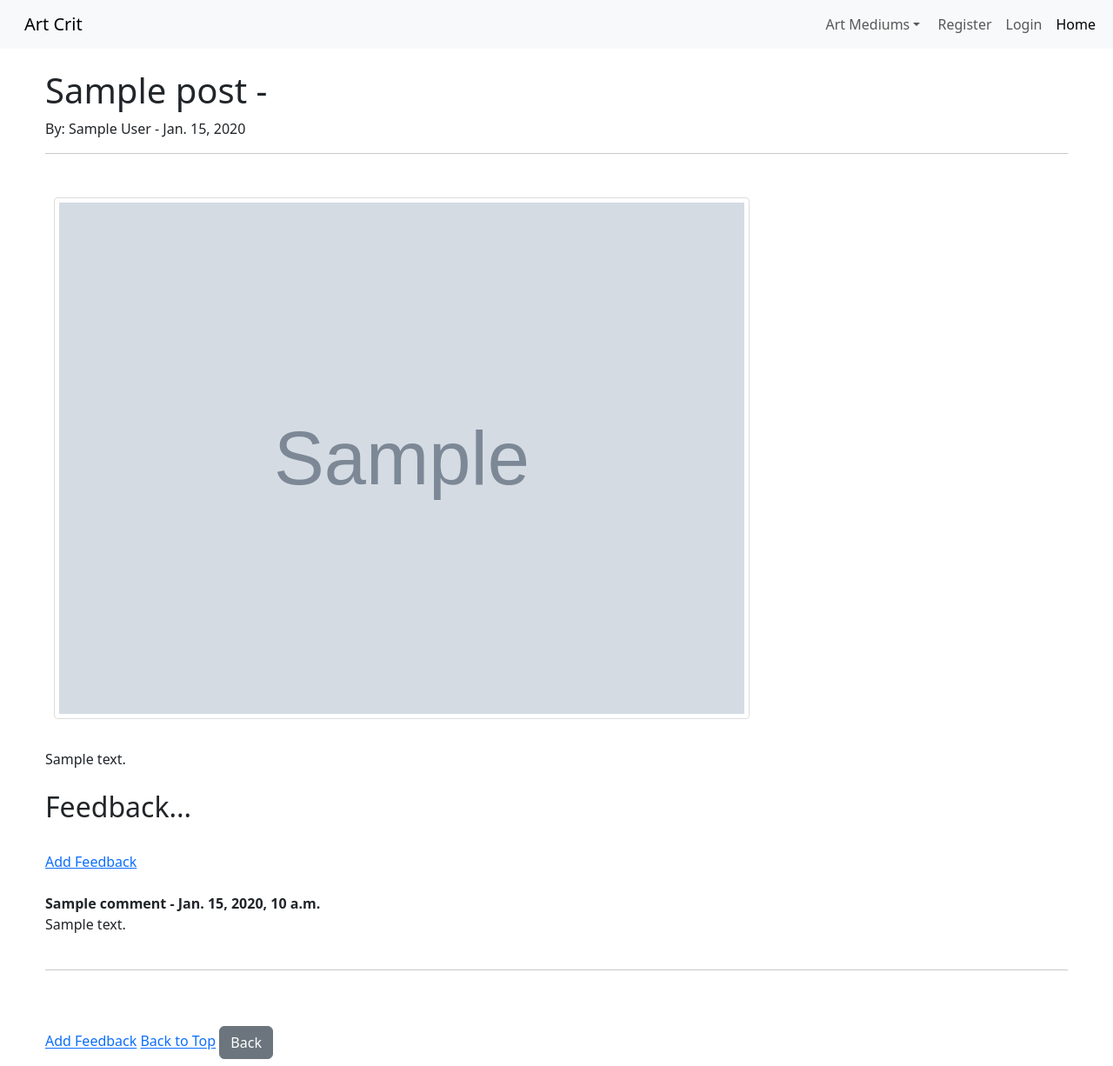
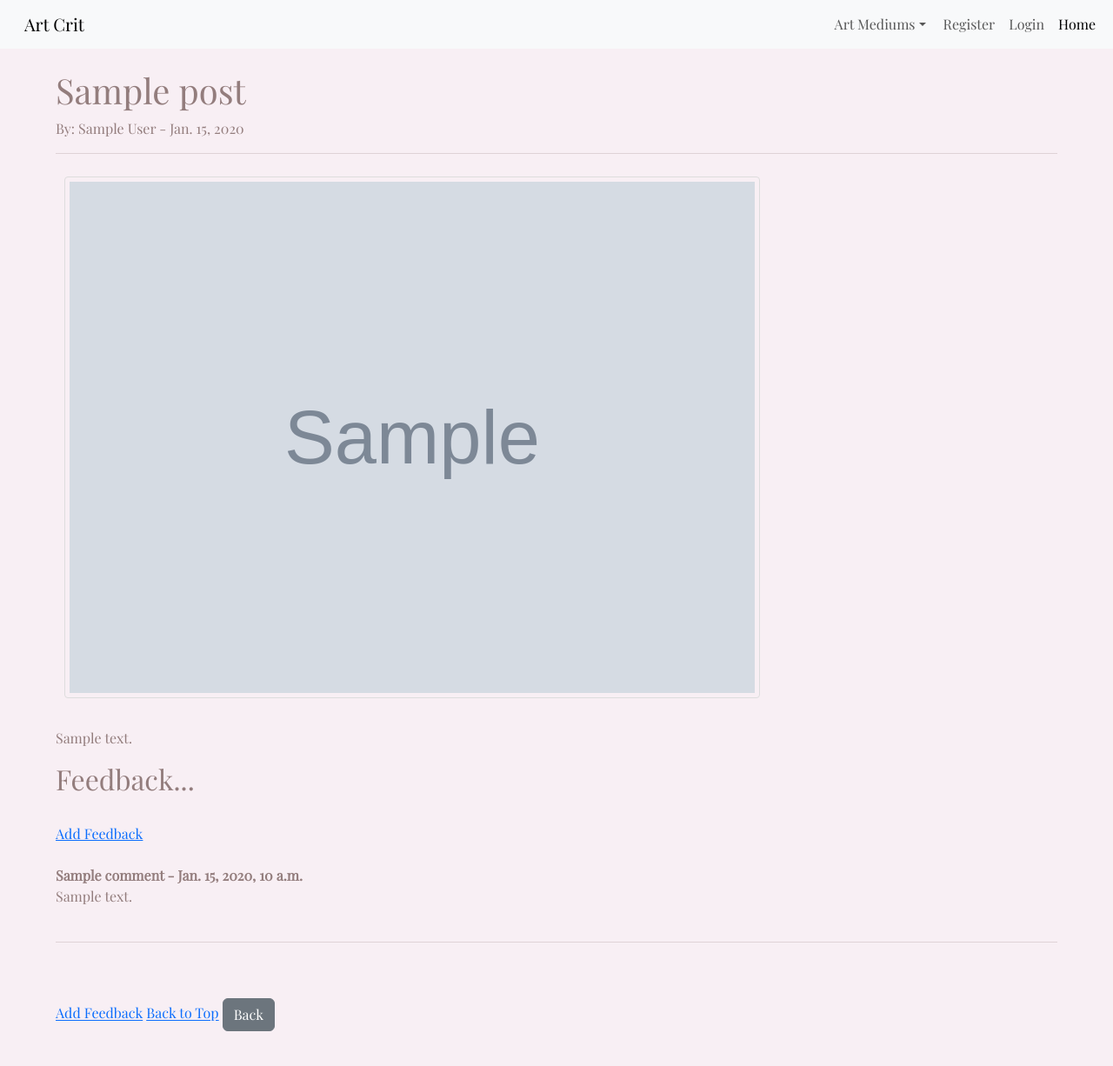
Before and after one commit to Sianwroejones/Art_Crit, a Django app: page /details/1 in a window 1280 px wide. Shown: the whole page at 87% size. After the commit the page ends 1186 px from the top, so only its background shows below. Run offline with Django 4.2, Linux system fonts and the light colour scheme; tables that the repository leaves empty hold one stand-in row (values such as "Sample post"); grey boxes marked "Sample" are stand-in pictures; some libraries are stand-ins or nearby versions.

Commit message:
some css styling

```diff
--- a/POST/templates/base.html
+++ b/POST/templates/base.html
@@ -9,6 +9,12 @@
 
     <!-- Bootstrap CSS -->
     <link rel="stylesheet" href="https://cdn.jsdelivr.net/npm/bootstrap@5.3.3/dist/css/bootstrap.rtl.min.css" integrity="sha384-dpuaG1suU0eT09tx5plTaGMLBsfDLzUCCUXOY2j/LSvXYuG6Bqs43ALlhIqAJVRb" crossorigin="anonymous">
+    <!-- Google Fonts -->
+
+    <link rel="preconnect" href="https://fonts.googleapis.com">
+    <link rel="preconnect" href="https://fonts.gstatic.com" crossorigin>
+
+    <link href="https://fonts.googleapis.com/css2?family=Playfair+Display&display=swap" rel="stylesheet">
 
     <title>
         {% block title %}
--- a/POST/templates/home.html
+++ b/POST/templates/home.html
@@ -5,10 +5,12 @@
 <main>
     <div class="col-12 g-0 bg-colour text-center">
         <div class="row bg-color-exhibiting">
-            <h1>Recently Posted Artwork</h1>
-            <p>ArtCrit Community is a vibrant online platform where artists of all levels come together to share their work and receive constructive feedback. Members can post their artwork, engage in thoughtful discussions, and gain insights from a supportive community of peers and experts. With ArtCrit Community, artists never have to feel stuck again. The platform fosters growth and creativity through collaborative critique, providing the encouragement and guidance needed to refine skills and evolve as an artist. Whether you're a beginner looking for tips or a seasoned artist seeking fresh perspectives, ArtCrit Community is your go-to space for artistic development and inspiration.</p>
+            <strong><h1>W e l c o m e&nbsp;&nbsp;&nbsp;T o&nbsp;&nbsp;&nbsp;A r t &nbsp;&nbsp;&nbsp;C r i t </h1></strong>
+        </br></br></br>
+            <p class="justified">ArtCrit Community is a vibrant online platform where artists of all levels come together to share their work and receive constructive feedback. Members can post their artwork, engage in thoughtful discussions, and gain insights from a supportive community of peers and experts. With ArtCrit Community, artists never have to feel stuck again. The platform fosters growth and creativity through collaborative critique, providing the encouragement and guidance needed to refine skills and evolve as an artist. Whether you're a beginner looking for tips or a seasoned artist seeking fresh perspectives, ArtCrit Community is your go-to space for artistic development and inspiration.</p>
         </div>
     </div>
+</br>
     <div class="container text-center">
         <div class="row justify-content-center">
             {% for post in object_list %}
--- a/POST/templates/post_details.html
+++ b/POST/templates/post_details.html
@@ -1,69 +1,59 @@
 {% extends 'base.html' %}
-{% block title %}{{ post.title_tag }}{% endblock %}
 
+{% block title %}
+    {{ post.title_tag }}
+{% endblock %}
 
 {% block content %}
-
-<link rel="stylesheet" href="static/css/style.css">
-
-<h1>{{ post.title }} -</h1>
-By: {{ post.author.first_name }}
-    {{ post.author.last_name }} -
-    {{ post.post_date }}
+<main class="container">
+    <div class="post-details">
+        <h1>{{ post.title }}</h1>
+        <p>By: {{ post.author.first_name }} {{ post.author.last_name }} - {{ post.post_date }}</p>
 
         {% if user.is_authenticated %}
             {% if user.id == post.author.id %}
                 <small>
                     - <a href="{% url 'update_post' post.pk %}">(Edit)</a>
-
                     <a href="{% url 'delete_post' post.pk %}">(Delete)</a>
                 </small>
             {% endif %}
         {% endif %}
-<br/>
+
         <hr>
-<br/>
 
         {% if post.header_image %}
-<img class="enlarged" src="{{ post.header_image.url }}">
+            <img class="enlarged" src="{{ post.header_image.url }}" alt="{{ post.title }}">
         {% endif %}
 
-<br/><br/>
-{{ post.description|safe }}
-
-<br/><br/>
+        <br><br>
+        <p>{{ post.description|safe }}</p>
 
         <h2>Feedback...</h2>
-<br/>
+
+        <br>
 
         {% if not post.comments.all %}
-      No Feedback Yet...
+            <p>No Feedback Yet...</p>
         {% else %}
             <a href="{% url 'add_comment' post.pk %}">Add Feedback</a>
-<br/><br/>
+            <br><br>
 
             {% for comment in post.comments.all %}
-        <strong>
-        {{ comment.name }} -
-        {{ comment.date_added }}
-    </strong>
-
-    <br/>
+                <strong>{{ comment.name }} - {{ comment.date_added }}</strong>
+                <br>
                 {{ comment.body }}
-    <br/><br/>
+                <br><br>
                 <hr>
             {% endfor %}
 
         {% endif %}
 
-<br/><br/>
+        <br><br>
 
         <a href="{% url 'add_comment' post.pk %}">Add Feedback</a>
+        <a href="#top" id="back-to-top">Back to Top</a>
+        <a href="{% url 'home' %}" class="btn btn-secondary">Back</a>
 
-<a href="#top" id="back-to-top">Back to Top</a>
-
-<a href="{% url 'home' %}" class="btn btn-secondary"></button>
-Back</a>
-
-
+    </div>
+</main>
 {% endblock %}
--- a/static/css/style.css
+++ b/static/css/style.css
@@ -1,3 +1,39 @@
+/* Custom CSS for the pink navbar */
+body {
+    background-color: #f8eff4; /* Pink background color */
+    color: rgb(147, 125, 125);
+}
+
+/* Google fonts */
+
+// <uniquifier>: Use a unique and descriptive class name
+// <weight>: Use a value from 400 to 900
+
+h1, h2, h3, h4, h5, h6 {
+  font-family: "Playfair Display", serif;
+  font-optical-sizing: auto;
+  font-weight: <weight>;
+  font-style: normal;
+}
+
+p {
+font-family: "Playfair Display", serif;
+font-optical-sizing: auto;
+font-weight: <weight>;
+font-style: normal;
+}
+
+body {
+    font-family: "Playfair Display", serif;
+    font-optical-sizing: auto;
+    font-weight: <weight>;
+    font-style: normal;
+    }
+
+
+.justified {
+    text-align: justify;
+}
 
 .thumbnail {
     width: 300px;
@@ -26,10 +62,11 @@
 }
 
 .post-item {
-    border: 1px solid #ddd;
+    border: 1px solid #fefefe;
     padding: 15px;
     border-radius: 5px;
-    background-color: #fff;
+    background-color: #fefefe;
+
     text-align: center;
 }
 
@@ -119,6 +156,8 @@
     }
 }
 
+/* post details */
+
 
 
 
```
Lines whose indentation alone changed are shown as unchanged.
